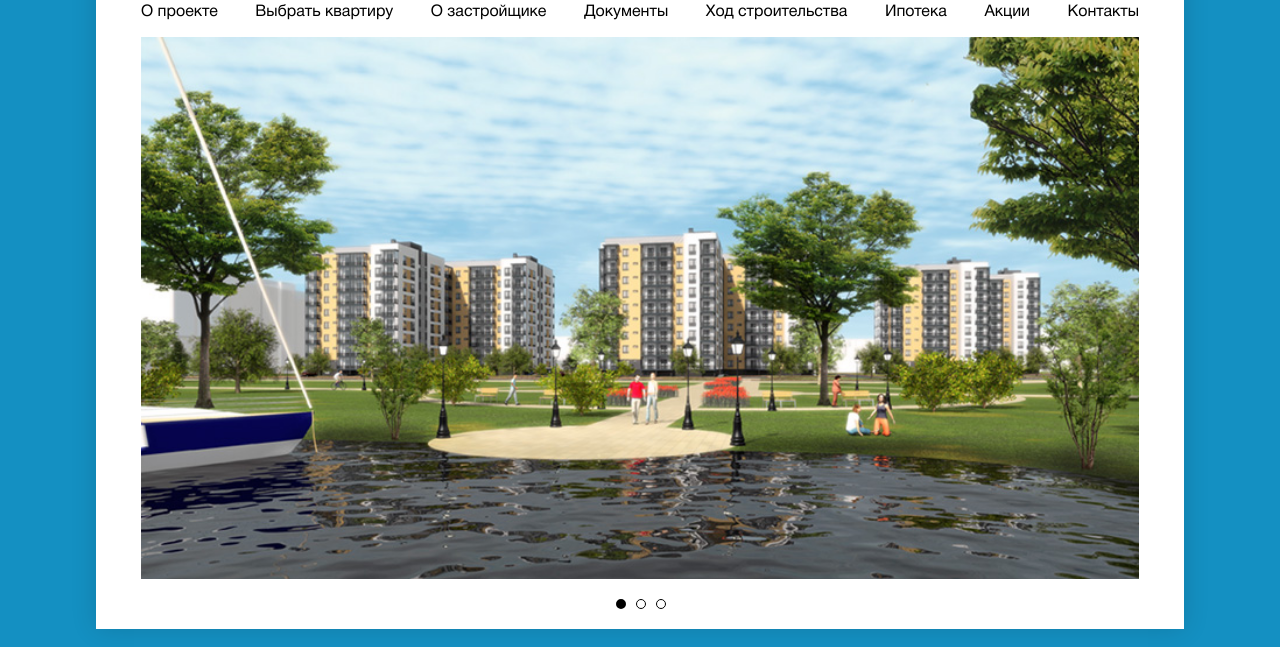
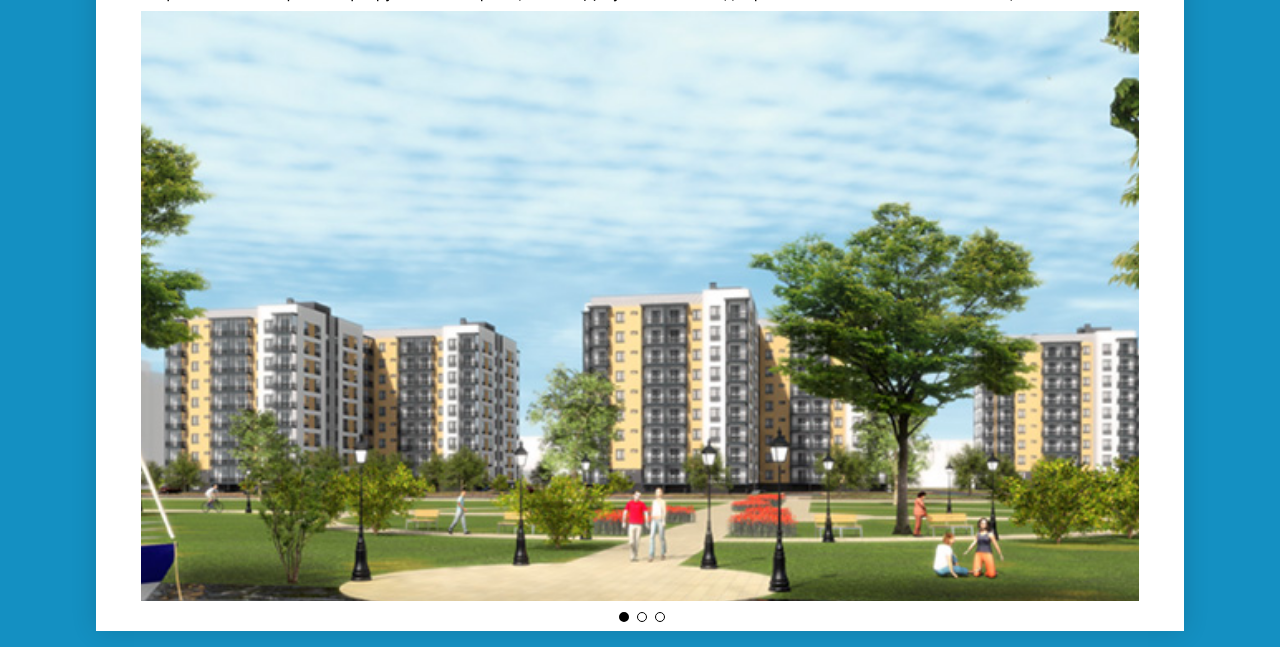
Before and after one commit to oneione/scandinavia, a website: page index.html in a window 1280 px wide. Shown: the part 169-816 px from the top of the page. Drawn offline with Linux system fonts and the light colour scheme; files whose address does not match are found by name.

Commit message:
full height slider

```diff
--- a/css/content-header.less
+++ b/css/content-header.less
@@ -9,20 +9,26 @@
 .content__logo-wrap{
   padding: 6em/@bfz 0 8em/@bfz;
   text-align: center;
+
+  .img-wrap{
+    max-width: 140em/@bfz;
+    margin: 0 auto;
+  }
+
   img{
     max-width: 100%;
   }
 }
 
 .main-menu{
-  padding: 10em/@bfz 0 0 0;
+  padding: 5em/@bfz 0 0 0;
   margin-bottom:-1.2em;
 
   >ul{
     .justify();
 
     >li{
-      margin-bottom: 15em/@bfz;
+      margin-bottom: 5em/@bfz;
 
       a{
         .helvetica-roman(1em,1);
--- a/css/footer.less
+++ b/css/footer.less
@@ -7,7 +7,7 @@
 }
 
 .footer__wrap{
-  padding: 40em/@bfz 0 10em/@bfz;
+  padding: 10em/@bfz 0 10em/@bfz;
 }
 
 .footer__contacts-wrap{
@@ -70,4 +70,19 @@
 
 //and elems
 
+//dependencies:
+
+//sticky footer:
+
+.main-wrap{
+  min-height: 100%;
+  margin-bottom: -170em/@bfz;
+}
+
+.push, .footer{
+  height: 170em/@bfz;
+}
+
+//end dependencies
+
 /* end footer styles */
--- a/css/main.less
+++ b/css/main.less
@@ -2,25 +2,25 @@
 @import 'project_style';
 /* main page styles */
 
+@main-slider-nav-height: 30em/@bfz;
+
 .main-slider{
-  margin-bottom: -60em/@bfz;
-//  margin-bottom: -54px;
+
+  .fotorama__nav{
+    font-size: 1em;
+  }
 
   .fotorama__nav-wrap{
-    margin-top: 20em/@bfz;
-    margin-bottom: 20em/@bfz;
+    height: @main-slider-nav-height;
   }
 
   .fotorama__nav__frame{
+    height: @main-slider-nav-height;
+  }
+  .fotorama__dot{
+    top:(@main-slider-nav-height - 8em/@bfz)/2;
     width: 8px;
     height: 8px;
-//    margin:23em/@bfz 6em/@bfz;
-    margin:0 6px 2px;
-  }
-  .fotorama__dot{
-    top:0;left:0;
-    width: 100%;
-    height: 100%;
     .border-radius(50%);
     border-color:@black;
   }
@@ -30,4 +30,71 @@
 
 }
 
-/* main page styles */
+
+//only at home page:
+.home{
+  .main-wrap{
+    position: relative;
+  }
+  .page-content-wrap{
+    position: absolute;
+    top:69em/@bfz;
+    bottom:0em/@bfz;
+    left:(100% - @wrap-rel-width)/2;
+    right:(100% - @wrap-rel-width)/2;
+    max-width: @wrap-max-width;
+    .border-box;
+  }
+
+  .page-content{
+    position: absolute;
+    left:@wrap-gutter;
+    right: @wrap-gutter;
+    top:111em/@bfz;
+    bottom:0;
+  }
+
+  .main-slider{
+    position: absolute;
+    left: 0;
+    right:0;
+    height: 100%;
+    .fotorama__wrap{
+      position: absolute;
+      left: 0;
+      right: 0;
+      top: 0;
+      height: 100% !important;
+    }
+    .fotorama__stage{
+      height: auto !important;
+      position: absolute;
+      top:0;
+      bottom:@main-slider-nav-height;
+      left: 0;
+      right: 0;
+    }
+    .fotorama__nav-wrap{
+      position: absolute;
+      bottom:0;
+    }
+  }
+}
+
+.home{
+  @viewportWidth: 1200px/0.85;
+  @media only screen and (min-width: @viewportWidth) {
+      .page-content-wrap{
+        width: 100%;
+        right: auto;
+        left: 50%;
+        margin-left:-@wrap-max-width/2;
+      }
+  }
+}
+
+
+
+//end
+
+/* end main page styles */
--- a/css/project_style.less
+++ b/css/project_style.less
@@ -59,6 +59,7 @@
 @wrap-max-width:1200px;
 @wrap-gutter: 45em/@bfz; // em?
 @wrap-abs-width: 960;
+@wrap-rel-width: 85%;
 
 @bfz: 16px;
 
@@ -82,7 +83,7 @@ body{
 }
 
 .wrap{
-  width: 85%;
+  width: @wrap-rel-width;
   max-width: @wrap-max-width;
   margin:0 auto;
 }
--- a/index.html
+++ b/index.html
@@ -20,7 +20,7 @@
     <script src="js/modernizr-2.6.2.min.js"></script>
 </head>
 
-<body>
+<body class="home">
 
     <div class="main-wrap">
 
@@ -54,7 +54,9 @@
 
                     <header class="content-header">
                         <div class="content__logo-wrap">
-                            <a href="index.html"><img src="img/logo.png" alt="River House"/></a>
+                            <div class="img-wrap">
+                                <a href="index.html"><img src="img/logo.png" alt="River House"/></a>
+                            </div>
                         </div>
                         <nav class="main-menu">
                             <ul>
@@ -72,7 +74,14 @@
 
                     <div class="page-content">
 
-                        <div class="main-slider fotorama" data-width="1600" data-arrows="false" data-fit="cover">
+                        <div class="main-slider fotorama"
+                             data-width="100%"
+                             data-height="100%"
+                             data-maxwidth="1600"
+                             data-maxheight="1600"
+                             data-minheight="200"
+                             data-arrows="false" data-fit="cover">
+
                             <img src="img/slider-pic1.jpg" alt=""/>
                             <img src="img/slider-pic2.jpg" alt=""/>
                             <img src="img/slider-pic3.jpg" alt=""/>
@@ -83,10 +92,9 @@
                 </div><!-- end page-content-wrap -->
             </div><!-- end wrap -->
         </section><!-- end page-wrap -->
-
     </div> <!-- end main-wrap -->
 
-
+    <div class="push"></div>
     <footer class="footer">
         <div class="wrap">
             <div class="footer__wrap">
@@ -124,7 +132,7 @@
                     <p>Обращаем Ваше внимание на то, что данный интернет сайт носит исключительно информационный характер и ни при каких условиях информационные материалы и цены, размещенные на сайте, не являются публичной офертой, определяемой положениями статьи 437 Гражданского кодекса РФ</p>
                 </div>
 
-                <p class="developed-by">Cайт разработан в студии <a href="oneione.ru" target="_blank">oneione</a></p>
+                <p class="developed-by">Cайт разработан в студии <a href="http://oneione.ru" target="_blank">oneione</a></p>
 
             </div>
         </div>
```
Also changed, not shown: temp.html (+1 -1 lines), css/content-header.css, css/footer.css, css/main.css, css/style.css, css/style.min.css.
